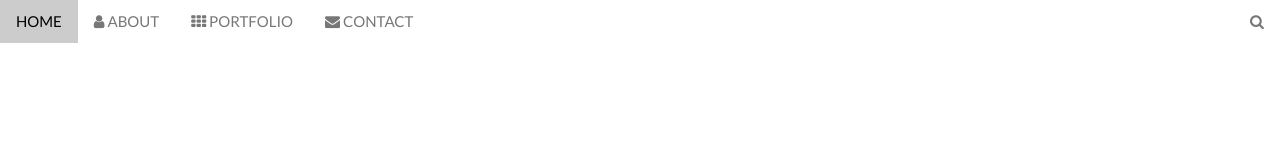
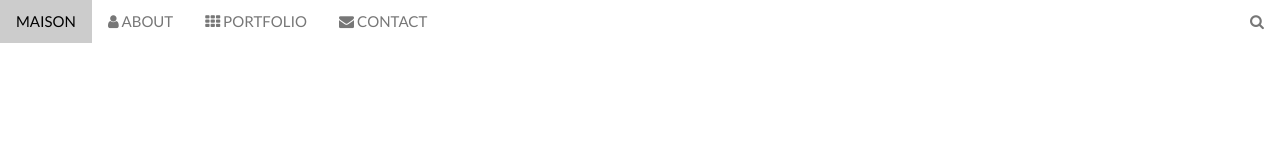
Before and after one commit to paniznr/paniznr.github.io, a plain HTML site: page index.html in a window 1280 px wide. Shown: the top 160 px of the page. Drawn offline with nearby package versions, Linux system fonts and the light colour scheme.

Commit message:
Changed to French.

```diff
--- a/index.html
+++ b/index.html
@@ -59,7 +59,7 @@ body, html {
     <a class="w3-bar-item w3-button w3-hover-black w3-hide-medium w3-hide-large w3-right" href="javascript:void(0);" onclick="toggleFunction()" title="Toggle Navigation Menu">
       <i class="fa fa-bars"></i>
     </a>
-    <a href="#home" class="w3-bar-item w3-button">HOME</a>
+    <a href="#home" class="w3-bar-item w3-button">MAISON</a>
     <a href="#about" class="w3-bar-item w3-button w3-hide-small"><i class="fa fa-user"></i> ABOUT</a>
     <a href="#portfolio" class="w3-bar-item w3-button w3-hide-small"><i class="fa fa-th"></i> PORTFOLIO</a>
     <a href="#contact" class="w3-bar-item w3-button w3-hide-small"><i class="fa fa-envelope"></i> CONTACT</a>
```
